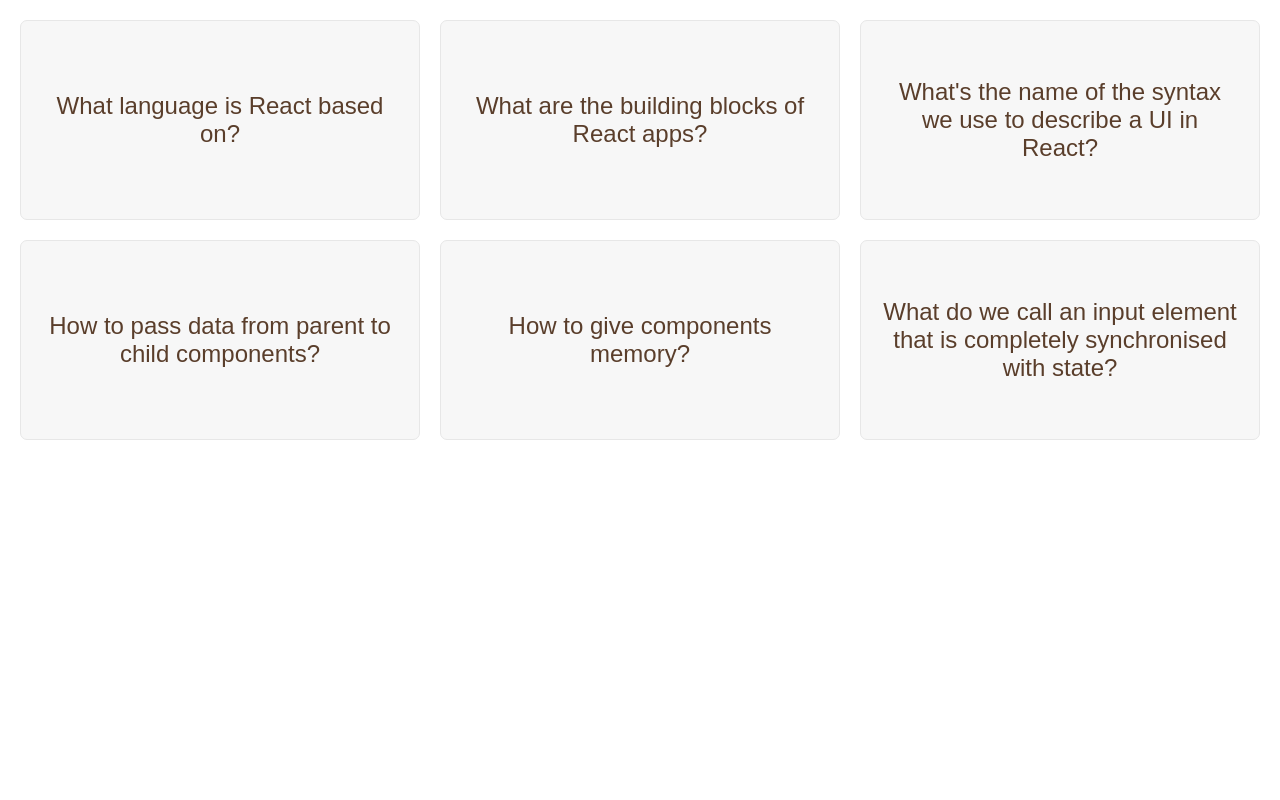
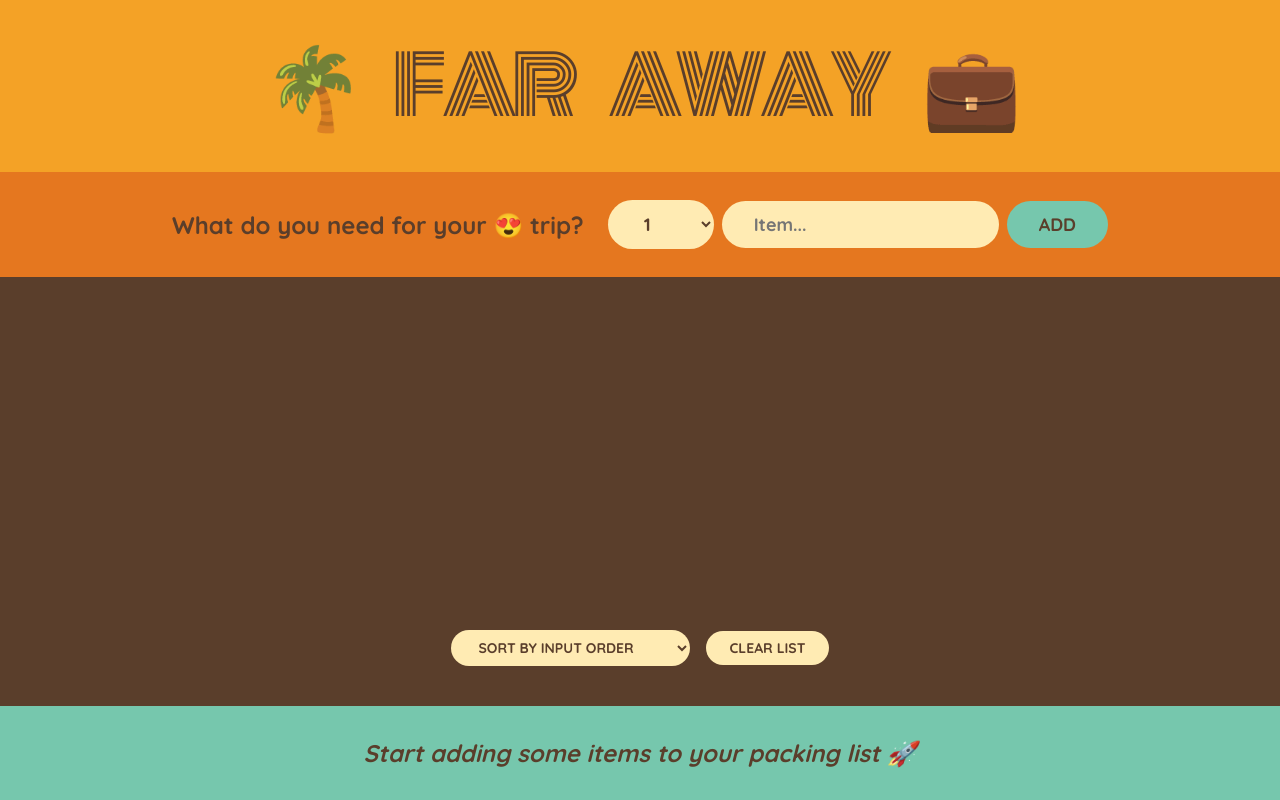
Before and after one commit to sharpWit/react-miniProjects, a React (Create React App) app: page / in a window 1280 px wide. Built offline with nearby package versions, Linux system fonts and the light colour scheme.

Commit message:
complete packing list

```diff
--- a/src/App.js
+++ b/src/App.js
@@ -1,90 +1,52 @@
 import { useState } from "react";
+import Stats from "./components/Stats";
+import PackingList from "./components/PackingList";
+import Form from "./components/Form";
+import Logo from "./components/Logo";
 
-const initialItems = [
-  { id: 1, description: " Passports", quantity: 2, packed: false },
-  { id: 2, description: " Socks", quantity: 12, packed: true },
-  { id: 3, description: " charger", quantity: 1, packed: false },
-];
+// const initialItems = [
+//   { id: 1, description: "Passports", quantity: 2, packed: false },
+//   { id: 2, description: "Socks", quantity: 12, packed: true },
+//   { id: 3, description: "charger", quantity: 1, packed: false },
+// ];
 
 export default function App() {
+  const [items, setItems] = useState([]);
+  function handleAddItems(item) {
+    setItems((items) => [...items, item]);
+  }
+
+  function handleDeleteItems(id) {
+    setItems((items) => items.filter((item) => item.id !== id));
+  }
+
+  function handleToggleItem(id) {
+    setItems((items) =>
+      items.map((item) =>
+        item.id === id ? { ...item, packed: !item.packed } : item
+      )
+    );
+  }
+
+  function handleClearList() {
+    const confirmed = window.confirm(
+      "Are you sure you want to delete all items?"
+    );
+
+    if (confirmed) setItems([]);
+  }
+
   return (
     <div className="app">
       <Logo />
-      <Form />
-      <PackingList />
-      <Stats />
+      <Form onAddItems={handleAddItems} />
+      <PackingList
+        items={items}
+        onDeleteItem={handleDeleteItems}
+        onToggleItem={handleToggleItem}
+        onClearList={handleClearList}
+      />
+      <Stats items={items} />
     </div>
   );
 }
-function Logo() {
-  return <h1>🌴 Far Away 💼</h1>;
-}
-function Form() {
-  const [description, setDescription] = useState("");
-  const [quantity, setQuantity] = useState(0);
-
-  function handleSubmit(e) {
-    e.preventDefault();
-
-    if (!description) return;
-
-    const newItem = { description, quantity, packed: false, id: Date.now() };
-    console.log(newItem);
-
-    setDescription("");
-    setQuantity(1);
-  }
-
-  return (
-    <form className="add-form" onSubmit={handleSubmit}>
-      <h3>What do you need for your 😍 trip?</h3>
-      <select value={quantity} onChange={(e) => setQuantity(e.target.value)}>
-        {Array.from({ length: 20 }, (_, i) => i + 1).map((num) => (
-          <option value={num} key={num}>
-            {num}
-          </option>
-        ))}
-      </select>
-      <input
-        type="text"
-        placeholder="Item..."
-        value={description}
-        onChange={(e) => {
-          setDescription(e.target.value);
-        }}
-      />
-      <button>Add</button>
-    </form>
-  );
-}
-function PackingList() {
-  return (
-    <div className="list">
-      <ul>
-        {initialItems.map((item) => (
-          <Item item={item} key={item.id} />
-        ))}
-      </ul>
-    </div>
-  );
-}
-
-function Item({ item }) {
-  return (
-    <li>
-      <span style={item.packed ? { textDecoration: "line-through" } : {}}>
-        {item.quantity}
-        {item.description}
-      </span>
-      <button>❌</button>
-    </li>
-  );
-}
-
-function Stats() {
-  return (
-    <footer className="stats">
-      <em>💼 You have X items on your list, and you already packed X (X%)</em>
-    </footer>
-  );
-}
--- /dev/null
+++ b/src/components/Form.js
@@ -0,0 +1,39 @@
+import { useState } from "react";
+
+export default function Form({ onAddItems }) {
+  const [description, setDescription] = useState("");
+  const [quantity, setQuantity] = useState(1);
+
+  function handleSubmit(e) {
+    e.preventDefault();
+
+    if (!description) return;
+
+    const newItem = { description, quantity, packed: false, id: Date.now() };
+    onAddItems(newItem);
+    setDescription("");
+    setQuantity(1);
+  }
+
+  return (
+    <form className="add-form" onSubmit={handleSubmit}>
+      <h3>What do you need for your 😍 trip?</h3>
+      <select value={quantity} onChange={(e) => setQuantity(e.target.value)}>
+        {Array.from({ length: 20 }, (_, i) => i + 1).map((num) => (
+          <option value={num} key={num}>
+            {num}
+          </option>
+        ))}
+      </select>
+      <input
+        type="text"
+        placeholder="Item..."
+        value={description}
+        onChange={(e) => {
+          setDescription(e.target.value);
+        }}
+      />
+      <button>Add</button>
+    </form>
+  );
+}
--- /dev/null
+++ b/src/components/Item.js
@@ -0,0 +1,16 @@
+export default function Item({ item, onDeleteItem, onToggleItem }) {
+  return (
+    <li>
+      <input
+        type="checkbox"
+        value={item.checked}
+        onChange={() => onToggleItem(item.id)}
+      />
+      <span style={item.packed ? { textDecoration: "line-through" } : {}}>
+        {item.quantity}
+        {` ${item.description}`}
+      </span>
+      <button onClick={() => onDeleteItem(item.id)}>❌</button>
+    </li>
+  );
+}
--- /dev/null
+++ b/src/components/Logo.js
@@ -0,0 +1,3 @@
+export default function Logo() {
+  return <h1>🌴 Far Away 💼</h1>;
+}
--- /dev/null
+++ b/src/components/PackingList.js
@@ -0,0 +1,48 @@
+import { useState } from "react";
+import Item from "./Item";
+
+export default function PackingList({
+  items,
+  onDeleteItem,
+  onToggleItem,
+  onClearList,
+}) {
+  const [sortBy, setSortBy] = useState("input");
+
+  let sortedItems;
+
+  if (sortBy === "input") sortedItems = items;
+
+  if (sortBy === "description")
+    sortedItems = items
+      .slice()
+      .sort((a, b) => a.description.localeCompare(b.description));
+
+  if (sortBy === "packed")
+    sortedItems = items
+      .slice()
+      .sort((a, b) => Number(a.packed) - Number(b.packed));
+
+  return (
+    <div className="list">
+      <ul>
+        {sortedItems.map((item) => (
+          <Item
+            item={item}
+            onDeleteItem={onDeleteItem}
+            onToggleItem={onToggleItem}
+            key={item.id}
+          />
+        ))}
+      </ul>
+      <div className="actions">
+        <select value={sortBy} onChange={(e) => setSortBy(e.target.value)}>
+          <option value="input">Sort by input order</option>
+          <option value="description">Sort by description</option>
+          <option value="packed">Sort by packed status</option>
+        </select>
+        <button onClick={onClearList}>Clear List</button>
+      </div>
+    </div>
+  );
+}
--- /dev/null
+++ b/src/components/Stats.js
@@ -0,0 +1,24 @@
+export default function Stats({ items }) {
+  if (!items.length)
+    return (
+      <p className="stats">
+        <em>Start adding some items to your packing list 🚀</em>
+      </p>
+    );
+
+  const numItems = items.length;
+  const numPacked = items.filter((item) => item.packed).length;
+  const percentage = Math.round((numPacked / numItems) * 100);
+
+  return (
+    <footer className="stats">
+      <em>
+        {percentage === 100
+          ? "You got everything! Ready to go ✈️"
+          : `💼 You have ${numItems} ${
+              numItems === 1 ? "item" : "items"
+            } on your list, and you already packed ${numPacked} (${percentage}%)`}
+      </em>
+    </footer>
+  );
+}
--- a/src/index.js
+++ b/src/index.js
@@ -1,13 +1,13 @@
 import React from "react";
 import ReactDOM from "react-dom/client";
 import "./index.css";
-import FlashCards from "./components/flashcards/FlashCards";
-// import App from "./App";
+// import FlashCards from "./components/flashcards/FlashCards";
+import App from "./App";
 
 const root = ReactDOM.createRoot(document.getElementById("root"));
 root.render(
   <React.StrictMode>
-    {/* <App /> */}
-    <FlashCards />
+    <App />
+    {/* <FlashCards /> */}
   </React.StrictMode>
 );
```
